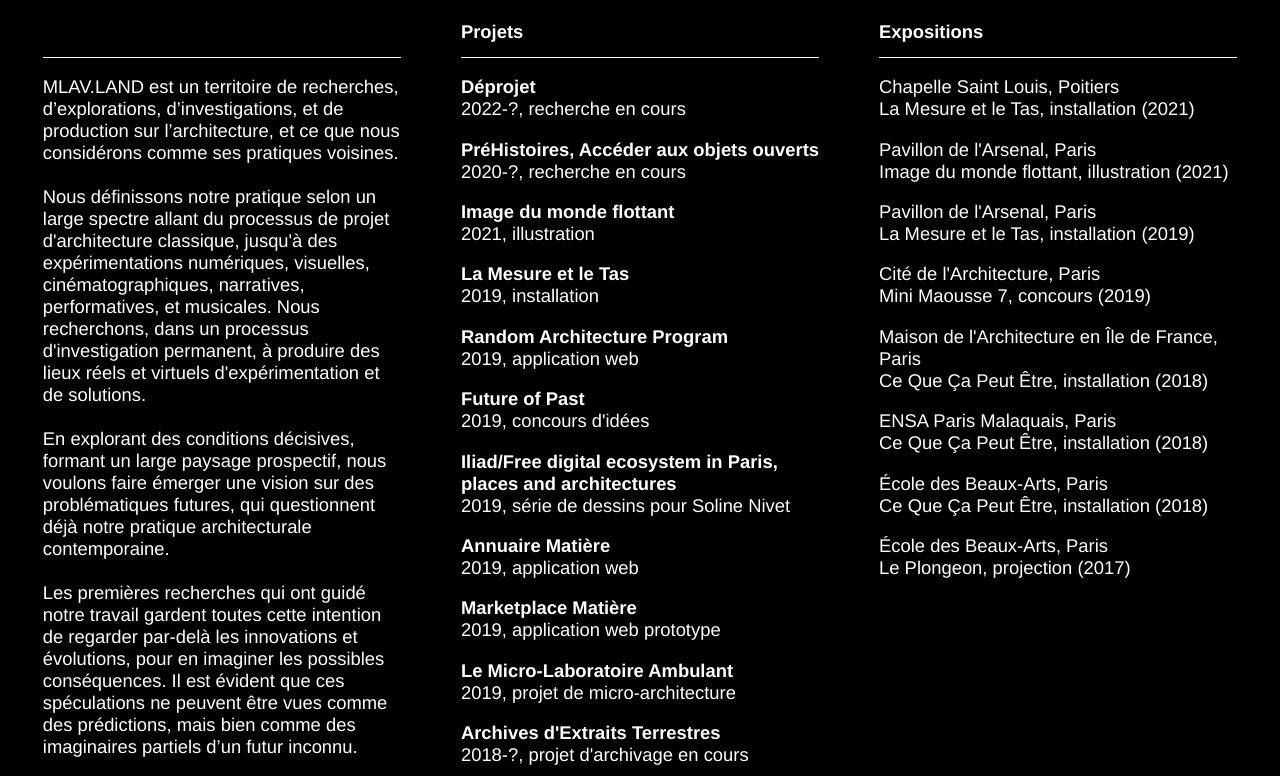
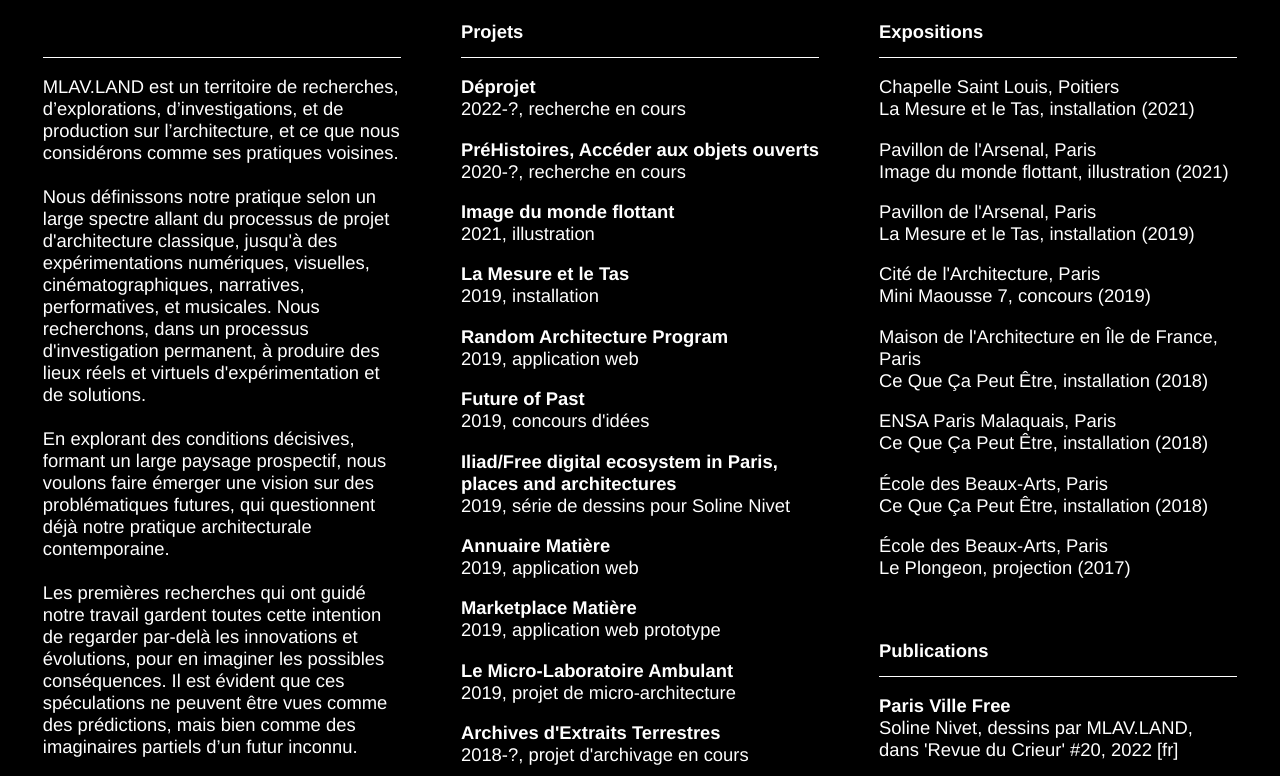
Before and after one commit to artonoximee/mlavland-json-db, a plain HTML site: page index.html in a window 1280 px wide. Shown: the part 156-932 px from the top of the page. Drawn offline with Linux system fonts and the light colour scheme.

Commit message:
added views for publications

```diff
--- a/assets/js/index.js
+++ b/assets/js/index.js
@@ -42,6 +42,7 @@ function appendData(data, language) {
   appendProjects(data.projects);
   appendTeachings(data.teachings);
   appendExhibitions(data.exhibitions);
+  appendPublications(data.publications);
 }
 
 // Switch language from titles
@@ -53,6 +54,7 @@ function switchTitles(language) {
   let projectsTitle = document.getElementById('projectsTitle');
   let teachingsTitle = document.getElementById('teachingsTitle');
   let exhibitionsTitle = document.getElementById('exhibitionsTitle');
+  let publicationsTitle = document.getElementById('publicationsTitle');
   if (language == 'fr') {
     descriptionTitle.innerHTML = '&nbsp;';
     alliesTitle.innerHTML = 'Allié·es';
@@ -60,6 +62,7 @@ function switchTitles(language) {
     projectsTitle.innerHTML = 'Projets';
     teachingsTitle.innerHTML = 'Enseignement';
     exhibitionsTitle.innerHTML = 'Expositions';
+    publicationsTitle.innerHTML = 'Publications';
   } else {
     descriptionTitle.innerHTML = '&nbsp;';
     alliesTitle.innerHTML = 'Allies';
@@ -67,6 +70,7 @@ function switchTitles(language) {
     projectsTitle.innerHTML = 'Projects';
     teachingsTitle.innerHTML = 'Teaching';
     exhibitionsTitle.innerHTML = 'Exhibitions';
+    publicationsTitle.innerHTML = 'Publications';
   }
 }
 
@@ -116,6 +120,18 @@ function appendExhibitions(exhibitions) {
   }
 }
 
+// Append publications data
+
+function appendPublications(publications) {
+  const publicationsContainer = document.getElementById('publications');
+  publicationsContainer.innerHTML = '';
+  for (let i = 0; i < publications.length; i++) {
+    let publication = document.createElement('p');
+    publication.innerHTML = `<a href='${publications[i].url}' target='_blank'>${publications[i].title}</a><br>${publications[i].description}`;
+    publicationsContainer.appendChild(publication);
+  }
+}
+
 // Default language on first load
 
 function onLoad() {
--- a/index.html
+++ b/index.html
@@ -60,6 +60,10 @@
             <h4 id="exhibitionsTitle"></h4>
             <hr/>
             <div id="exhibitions" class="content"></div>
+
+            <h4 id="publicationsTitle"></h4>
+            <hr/>
+            <div id="publications" class="content"></div>
           </div>
         </div>
 
```
